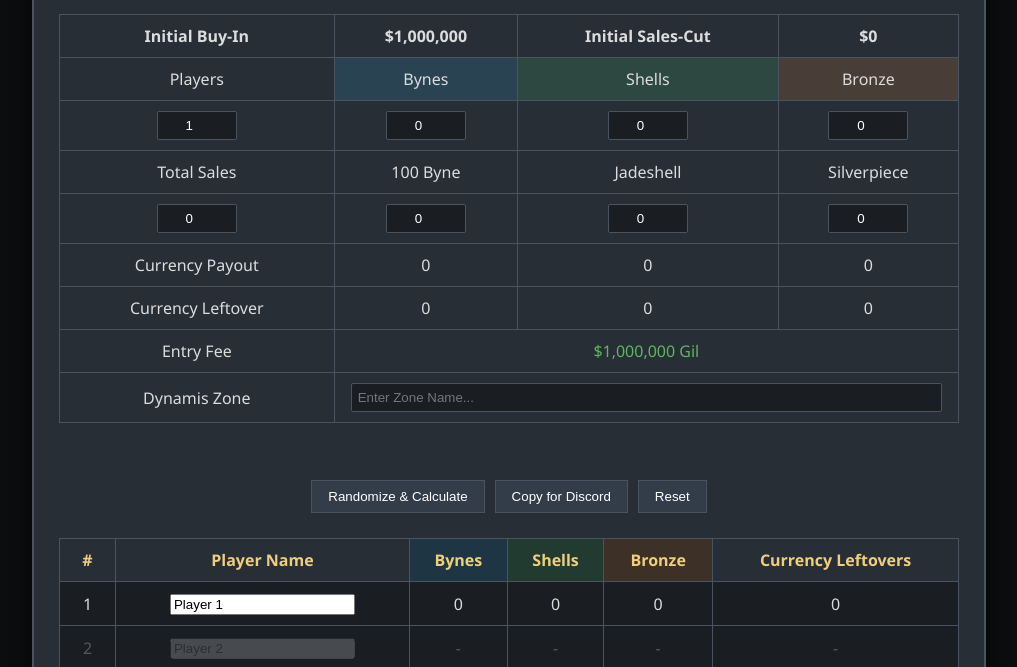
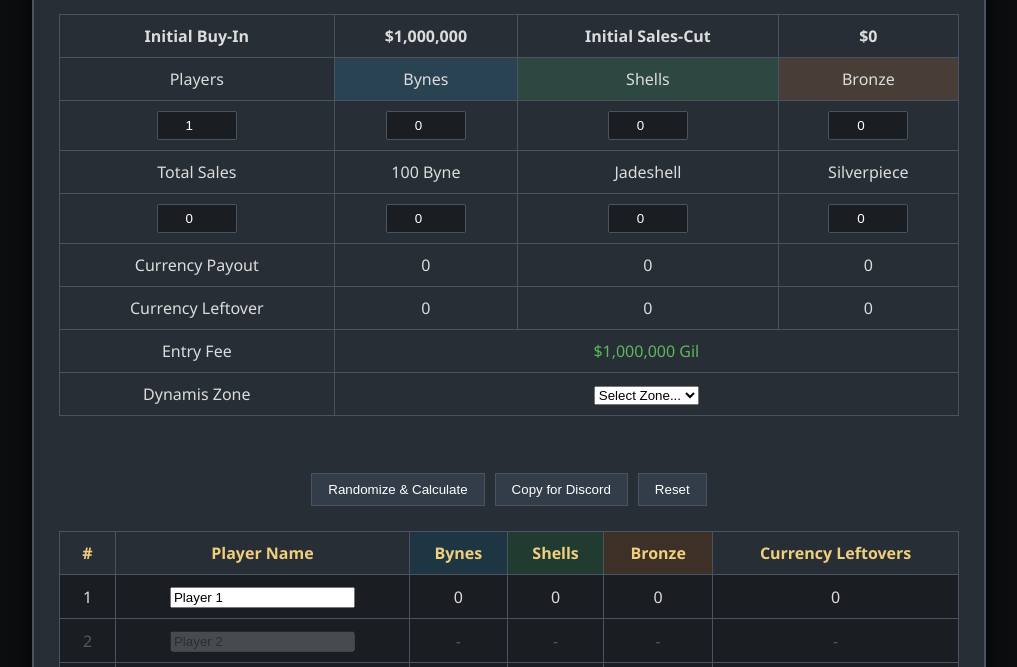
Before and after one commit to Mr-Sithel/Dynamis-Calculator, a plain HTML site: page index.html in a window 1280 px wide. Shown: the part 130-797 px from the top of the page, without its empty margins (131-1148 px from the left). Drawn offline with Linux system fonts and the light colour scheme.

Commit message:
Version Update 1.5
Added a select dynamis zone drop down.

```diff
--- a/index.html
+++ b/index.html
@@ -168,7 +168,21 @@
             </tr>
             <tr>
                 <td class="cell-zone-header">Dynamis Zone</td>
-                <td colspan="3"><input type="text" id="inputZone" class="text-cell" placeholder="Enter Zone Name..." oninput="saveConfig()"></td>
+                <td colspan="3">
+                    <select id="inputZone" class="text-cell" onchange="saveConfig()">
+                        <option value="">Select Zone...</option>
+                        <option value="Windurst">Windurst</option>
+                        <option value="San d'Oria">San d'Oria</option>
+                        <option value="Bastok">Bastok</option>
+                        <option value="Jeuno">Jeuno</option>
+                        <option value="Beaucedine">Beaucedine</option>
+                        <option value="Xarcabard">Xarcabard</option>
+                        <option value="Valkurm">Valkurm</option>
+                        <option value="Buburimu">Buburimu</option>
+                        <option value="Qufim">Qufim</option>
+                        <option value="Tavnazia">Tavnazia</option>
+                    </select>
+                </td>
             </tr>
         </table>
 
@@ -197,7 +211,7 @@
 
         <!-- Bottom Left/Right Creator Signature -->
         <div class="footer-row">
-            <div class="version-footer">Version: 1.4</div>
+            <div class="version-footer">Version: 1.5</div>
             <div class="creator-footer">Created by Sithel</div>
         </div>
     </div>
@@ -370,9 +384,8 @@
                 }
             }
 
-            let discordText = `**⚔️ Dynamis Run**\n`;
+            let discordText = `**⚔️ Dynamis - ${zone}**\n`;
             discordText += `📅 ${formattedDateTime}\n`;
-            discordText += `📍 Dynamis Zone: ${zone}\n`;
             discordText += `👥 Total Players: (**${numPlayers}**)\n`;
             discordText += `${activeNames.join(', ')}\n\n`;
 
```
